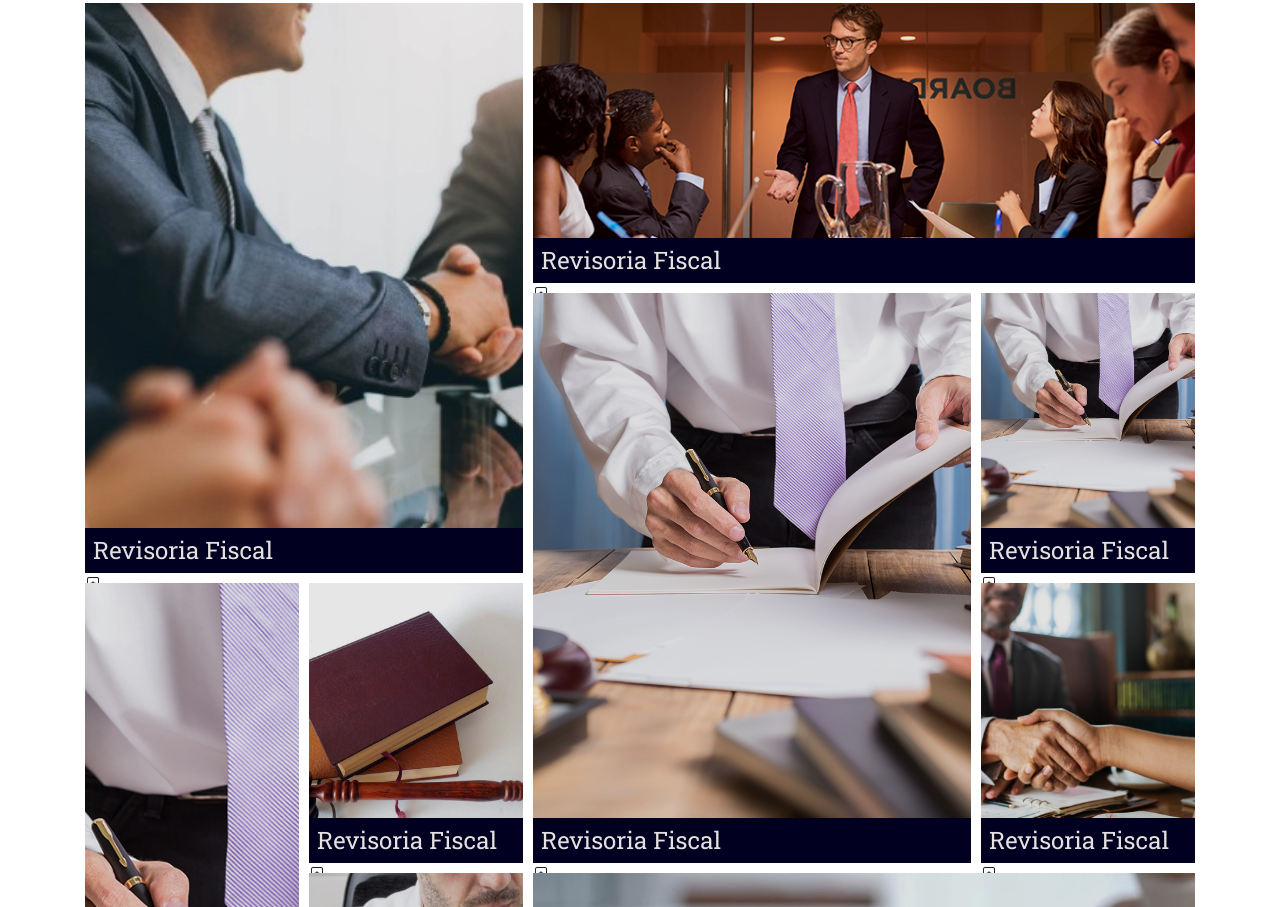
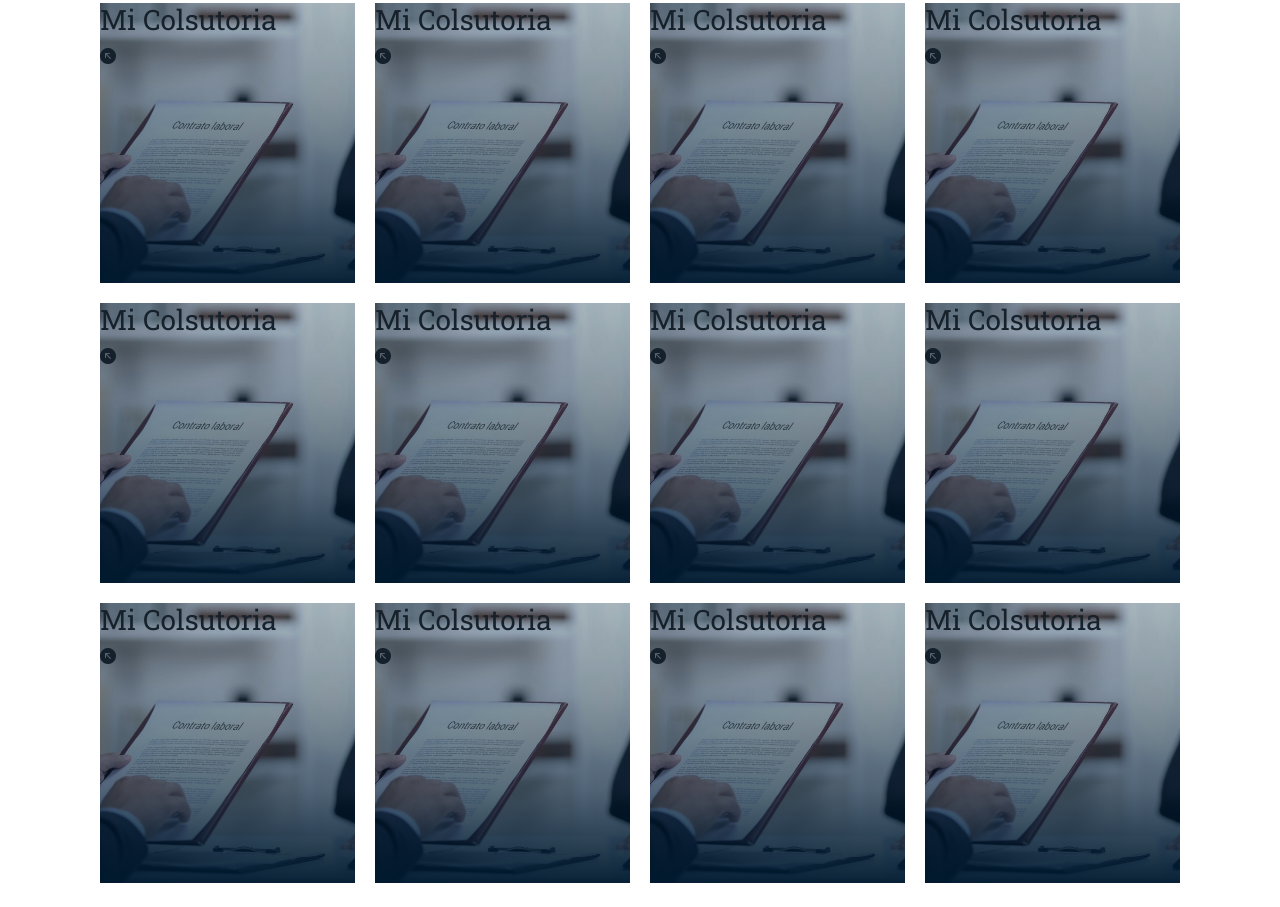
Before and after one commit to djmendoza39/proyectoJuan, a plain HTML site: page index.html in a window 1280 px wide. Shown: the part 1553-2460 px from the top of the page. Drawn offline with nearby package versions, Linux system fonts and the light colour scheme.

Commit message:
diseño grid

```diff
--- a/css/estilos.css
+++ b/css/estilos.css
@@ -60,53 +60,49 @@ body{
 
 }
 
+/* prueba grid */
 
-/* contenedor grid */
 .contenedor-grid{
     display: grid;
-    grid-template-columns: repeat(3, 1fr);
-    gap: 10px;
+    grid-template-columns: repeat(4, 1fr);
     grid-auto-rows: 280px;
+    gap: 20px;
+}
+.contenido-grid{
+    position: relative;
+
 }
 
-.contenedor-imagen{
-    position: relative;
-    filter: brightness(0.9);
+.contenido-grid-img{
+    background-image: url(../img/img-grid3.jpeg);
+    background-repeat: no-repeat;
+    background-size: cover;
+    width: 100%;
+    min-height: 100%;
+
 }
-
-.imagen-title{
-
-    position: absolute;
-    bottom: 0;
-    color: snow;
-    background: rgb(2,0,36);
-    /* background: linear-gradient(90deg, rgba(2, 0, 36, 0.63) 0%, rgba(9,9,121,1) 10%, rgba(0,129,255,1) 100%);  */
-    width: 100%;
-    margin: 0;
-    padding: .5rem;
 
 
 
-}
-
-.contenedor-imagen img{
+.contenido-grid-img:before{
+    content: "";
     width: 100%;
-    height: 100%;
-    object-fit: cover;
+    min-height:100% ;
+    position: absolute;
+    top:0;
+    left: 0;
+    background-image: linear-gradient(360deg, #001a2ff5, #001a2fa2, #001a2f73, #001a2f4f);
 
 }
 
-.contenedor-imagen:nth-child(4){
-    grid-column-start: span 2;
-}
 
-.contenedor-imagen:nth-child(5){
-    grid-row-start: span 2;
-}
 
-.contenedor-imagen:nth-child(9){
-    grid-column-start: span 2;
-}
+
+
+
+
+
+
 
 
 
@@ -168,11 +164,6 @@ body{
 }
 
 
-
-
-
-
-
 /* footer */
 .footer{
     background-color: #002C51;
@@ -182,6 +173,8 @@ body{
     height: 20vh;
 }
 
+
+
 /* efecto scroll */
 
 
@@ -189,82 +182,37 @@ body{
     .img-quienes-somos{
         display: none;
     }
-
-    /* .mi-estilo-block-nav{
-        display: block !important;
-        color: cornsilk;
-    }
-    .mi-estilo-none-nav{
-        display: none !important;
-    } */
-}
-@media(min-width: 768px){
     .contenedor-grid{
 
-        grid-template-columns: repeat(4, 1fr);
+        grid-template-columns: repeat(3, 1fr);
 
     }
 
-    .contenedor-imagen:nth-child(3){
-        grid-column-start: span 2;
-    }
-    .contenedor-imagen:nth-child(4){
-        grid-column-start: span 3;
-    }
 
-    .contenedor-imagen:nth-child(5){
-        grid-row-start: span 3;
 
-    }
+}
 
-    .contenedor-imagen:nth-child(9){
-        grid-column-start: span 3;
+
+@media(max-width: 576px){
+    .contenedor-grid{
+
+        grid-template-columns: repeat(2, 1fr);
 
     }
 
 
 }
 
-
-@media(min-width: 1024px){
+@media(max-width:500px){
+    .img-quienes-somos{
+        display: none;
+    }
     .contenedor-grid{
 
-        grid-template-columns: repeat(5, 1fr);
-
-    }
-
-    .contenedor-imagen:nth-child(1){
-        grid-column-start: span 2;
-        grid-row-start: span 2;
-    }
-
-    .contenedor-imagen:nth-child(4){
-        grid-column-start: span 1;
-
-    }
-
-    .contenedor-imagen:nth-child(2){
-        grid-column-start: span 3;
-
-    }
-    .contenedor-imagen:nth-child(9){
-        grid-row-start: span 2;
-
-    }
-    .contenedor-imagen:nth-child(3){
-        grid-row-start: span 2;
-
-    }
-
-    .contenedor-imagen:nth-child(8){
-        grid-row-start: span 2;
+        grid-template-columns: repeat(1, 1fr);
 
     }
 
 
 
-
-
-
-
 }
--- a/index.html
+++ b/index.html
@@ -160,69 +160,92 @@
                     <hr>
                 <br>
             </div>
-            <div class="contenedor-grid">
-                <div class="contenedor-imagen">
+            <div class="container contenedor-grid">
+                <div class="contenido-grid">
+                    <div class="grid-contenido contenido-grid-img">
 
-                    <img src="img/img-grid1.jpg" alt="">
-                    <h4 class="imagen-title">Revisoria Fiscal</h4>
-                    <i class="bi bi-bookmark-star"></i>
+                        <h3>Mi Colsutoria</h3>
+                        <i class="bi bi-arrow-up-left-circle-fill"></i>
+                    </div>
+                </div>
 
+                <div class="contenido-grid">
+                    <div class="grid-contenido contenido-grid-img">
+
+                        <h3>Mi Colsutoria</h3>
+                        <i class="bi bi-arrow-up-left-circle-fill"></i>
+                    </div>
                 </div>
-                <div class="contenedor-imagen">
 
-                    <img src="img/img-grid2.jpg" alt="">
-                    <h4 class="imagen-title">Revisoria Fiscal</h4>
-                    <i class="bi bi-bookmark-star"></i>
+                <div class="contenido-grid">
+                    <div class="grid-contenido contenido-grid-img">
 
+                        <h3>Mi Colsutoria</h3>
+                        <i class="bi bi-arrow-up-left-circle-fill"></i>
+                    </div>
                 </div>
-                <div class="contenedor-imagen">
 
-                    <img src="img/abogado_37.jpg" alt="">
-                    <h4 class="imagen-title">Revisoria Fiscal</h4>
-                    <i class="bi bi-bookmark-star"></i>
+                <div class="contenido-grid">
+                    <div class="grid-contenido contenido-grid-img">
+                        <h3>Mi Colsutoria</h3>
+                        <i class="bi bi-arrow-up-left-circle-fill"></i>
+                    </div>
+                </div>
+                <div class="contenido-grid">
+                    <div class="grid-contenido contenido-grid-img">
 
+                        <h3>Mi Colsutoria</h3>
+                        <i class="bi bi-arrow-up-left-circle-fill"></i>
+                    </div>
                 </div>
-                <div class="contenedor-imagen">
+                <div class="contenido-grid">
+                    <div class="grid-contenido contenido-grid-img">
 
-                    <img src="img/abogado_37.jpg" alt="">
-                    <h4 class="imagen-title">Revisoria Fiscal</h4>
-                    <i class="bi bi-bookmark-star"></i>
+                        <h3>Mi Colsutoria</h3>
+                        <i class="bi bi-arrow-up-left-circle-fill"></i>
+                    </div>
+                </div>
+                <div class="contenido-grid">
+                    <div class="grid-contenido contenido-grid-img">
 
+                        <h3>Mi Colsutoria</h3>
+                        <i class="bi bi-arrow-up-left-circle-fill"></i>
+                    </div>
                 </div>
-                <div class="contenedor-imagen">
+                <div class="contenido-grid">
+                    <div class="grid-contenido contenido-grid-img">
 
-                    <img src="img/abogado_37.jpg" alt="">
-                    <h4 class="imagen-title">Revisoria Fiscal</h4>
-                    <i class="bi bi-bookmark-star"></i>
+                        <h3>Mi Colsutoria</h3>
+                        <i class="bi bi-arrow-up-left-circle-fill"></i>
+                    </div>
+                </div>
+                <div class="contenido-grid">
+                    <div class="grid-contenido contenido-grid-img">
 
+                        <h3>Mi Colsutoria</h3>
+                        <i class="bi bi-arrow-up-left-circle-fill"></i>
+                    </div>
                 </div>
-                <div class="contenedor-imagen">
+                <div class="contenido-grid">
+                    <div class="grid-contenido contenido-grid-img">
 
-                    <img src="img/banner-consultorio.jpg" alt="">
-                    <h4 class="imagen-title">Revisoria Fiscal</h4>
-                    <i class="bi bi-bookmark-star"></i>
+                        <h3>Mi Colsutoria</h3>
+                        <i class="bi bi-arrow-up-left-circle-fill"></i>
+                    </div>
+                </div>
+                <div class="contenido-grid">
+                    <div class="grid-contenido contenido-grid-img">
 
+                        <h3>Mi Colsutoria</h3>
+                        <i class="bi bi-arrow-up-left-circle-fill"></i>
+                    </div>
                 </div>
-                <div class="contenedor-imagen">
+                <div class="contenido-grid">
+                    <div class="grid-contenido contenido-grid-img">
 
-                    <img src="img/slider3.jpg" alt="">
-                    <h4 class="imagen-title">Revisoria Fiscal</h3>
-                    <i class="bi bi-bookmark-star"></i>
-
-                </div>
-                <div class="contenedor-imagen">
-
-                    <img src="img/slider2.jpg" alt="">
-                    <h4 class="imagen-title">Revisoria Fiscal</h3>
-                    <i class="bi bi-bookmark-star"></i>
-
-                </div>
-                <div class="contenedor-imagen">
-
-                    <img src="img/img-grid3.jpeg" alt="">
-                    <h4 class="imagen-title">Revisoria Fiscal</h3>
-                    <i class="bi bi-bookmark-star imagen-icons"></i>
-
+                        <h3>Mi Colsutoria</h3>
+                        <i class="bi bi-arrow-up-left-circle-fill"></i>
+                    </div>
                 </div>
 
             </div>
```
Also changed, not shown: prueba-cajas.html (added, +47 -0 lines).
